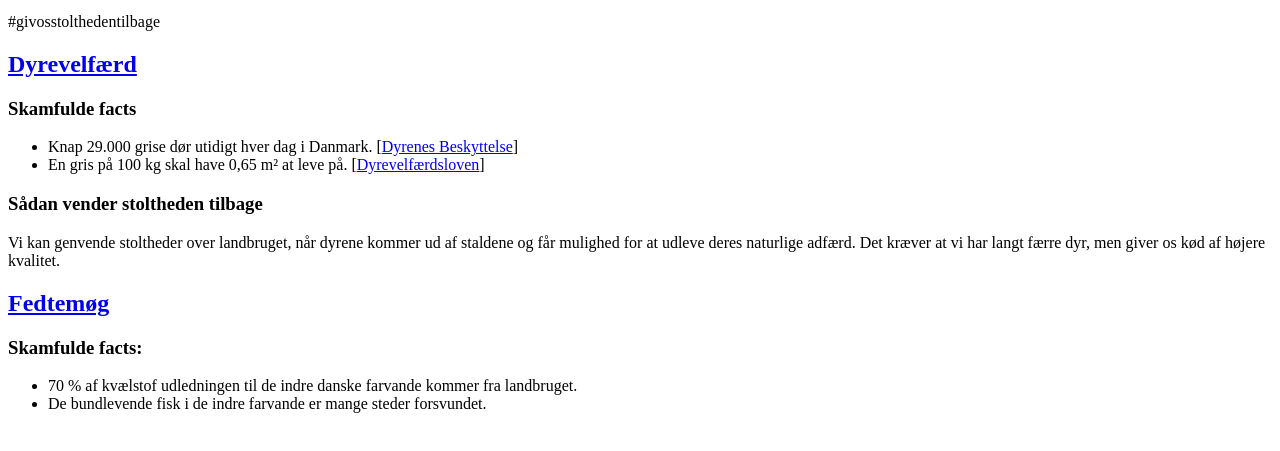
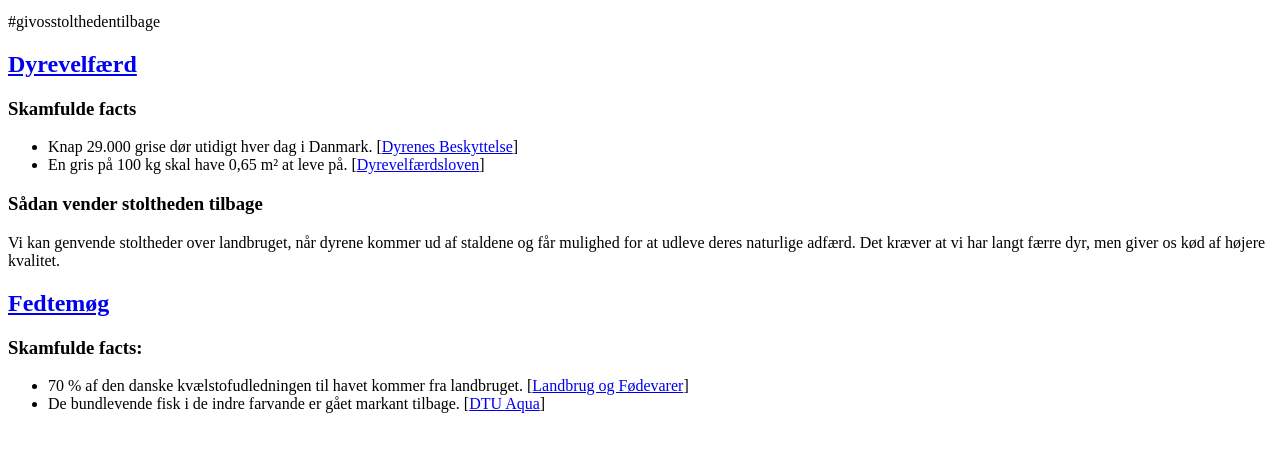
Before and after one commit to crs17/stoltheden, a plain HTML site: page index.html in a window 1280 px wide. Shown: the part 119-570 px from the top of the page. Drawn offline with Linux system fonts and the light colour scheme.

Commit message:
Refs for fedtemoeg

```diff
--- a/index.html
+++ b/index.html
@@ -42,8 +42,8 @@
     <p>
         <h3>Skamfulde facts:</h3>
         <ul>
-            <li>70 % af kvælstof udledningen til de indre danske farvande kommer fra landbruget.</li>
-            <li>De bundlevende fisk i de indre farvande er mange steder forsvundet.</li>
+            <li>70 % af den danske kvælstofudledningen til havet kommer fra landbruget. [<a href="https://lf.dk/viden-om/miljoe-og-natur/kvaelstof-i-landbruget/">Landbrug og Fødevarer</a>]</li>
+            <li>De bundlevende fisk i de indre farvande er gået markant tilbage. [<a href="https://www.aqua.dtu.dk/-/media/institutter/aqua/publikationer/rapporter-451-500/452-2024-udvikling-i-fiskebestande-baseret-paa-historiske-fiskeridata.pdf">DTU Aqua</a>]</li>
         </ul>
     </p>
 </div>
```
